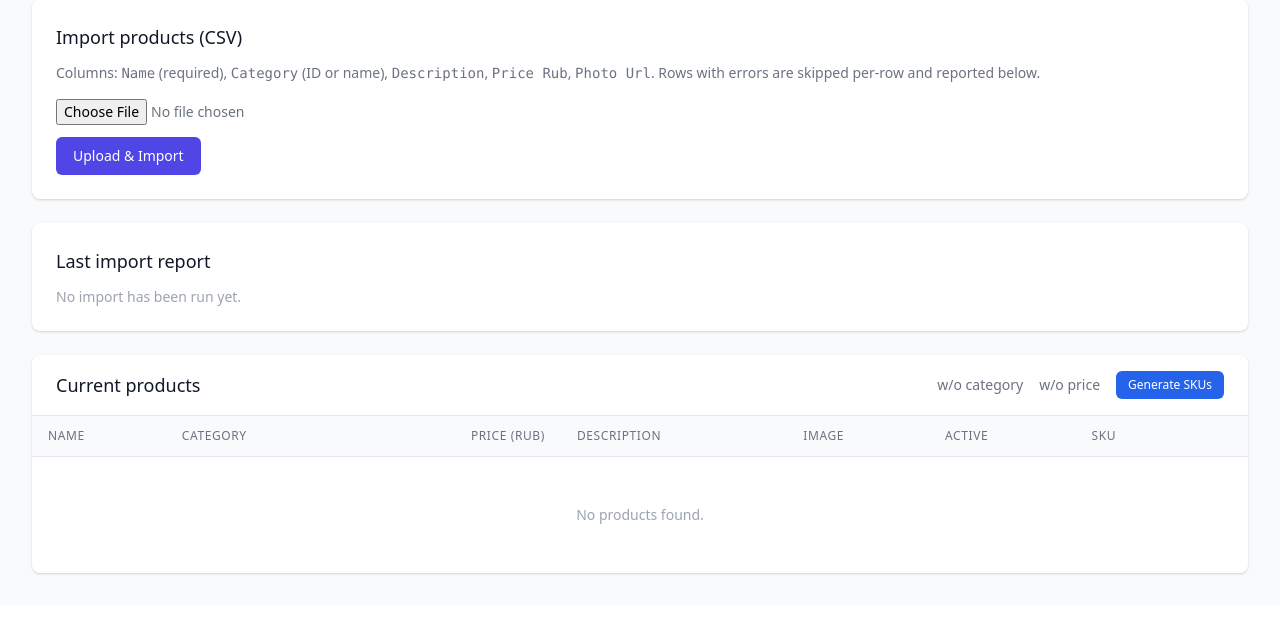
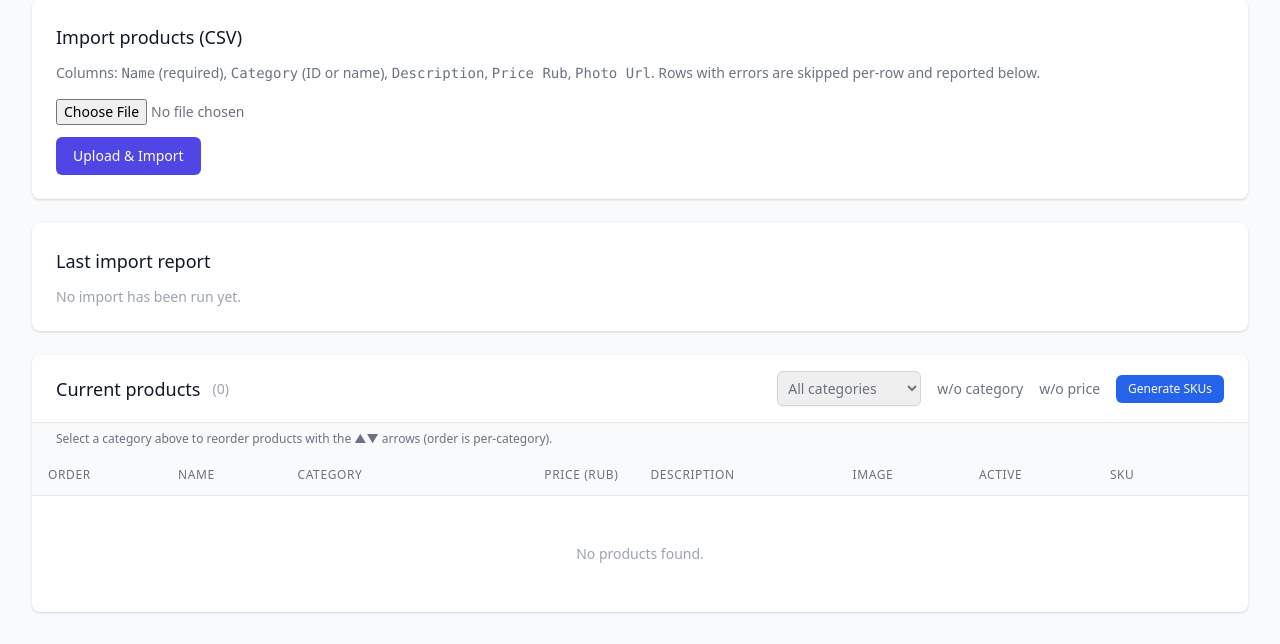
Before and after one commit to Ale007XD/sieshka, a Python web app: template app/web/templates/menu_admin.html in a window 1280 px wide. Shown: the part 583-1227 px from the top of the page. Before the commit the page ends 1158 px from the top, so only its background shows below. Run offline with Jinja, Linux system fonts and the light colour scheme; the template is opened without the code that fills it: most values are stand-ins (such as "Sample title", 1, 10 or a date in 2020); some libraries are stand-ins or nearby versions.

Commit message:
menu_product_reorder

```diff
--- a/app/agents/menu_agent.py
+++ b/app/agents/menu_agent.py
@@ -356,7 +356,7 @@
 
         Command schema: {product_id: str (UUID), name?: str, category?: str,
                          price_rub?: int, description?: str, image_url?: str,
-                         is_active?: bool}
+                         is_active?: bool, sku?: str, sort?: int}
         Only non-None fields are written; absent fields are left unchanged.
         Commit/rollback at-caller convention, same as apply_menu/apply_category.
         """
--- a/app/api/routes/admin.py
+++ b/app/api/routes/admin.py
@@ -182,6 +182,7 @@
             "image_url": p.image_url,
             "is_active": p.is_active,
             "sku": p.sku,
+            "sort": p.sort,
         }
         for p in products
     ]
--- a/app/services/menu_import_service.py
+++ b/app/services/menu_import_service.py
@@ -92,6 +92,7 @@
     image_url: str | None = None
     is_active: bool
     sku: str | None = None
+    sort: int = 0
 
 
 class IncompleteCounts(BaseModel):
@@ -572,7 +573,8 @@
             text(
                 "SELECT p.id AS id, p.name AS name, c.name AS category_name, "
                 "p.price_rub AS price_rub, p.description AS description, "
-                "p.image_url AS image_url, p.is_active AS is_active, p.sku AS sku "
+                "p.image_url AS image_url, p.is_active AS is_active, p.sku AS sku, "
+                "p.sort AS sort "
                 "FROM products p "
                 "LEFT JOIN categories c ON p.category_id = c.id "
                 "ORDER BY p.name"
@@ -589,6 +591,7 @@
                 image_url=row._mapping["image_url"],
                 is_active=row._mapping["is_active"],
                 sku=row._mapping["sku"],
+                sort=row._mapping["sort"],
             )
             for row in rows
         ]
--- a/app/services/menu_service.py
+++ b/app/services/menu_service.py
@@ -101,7 +101,7 @@
                 "LEFT JOIN inventory inv ON inv.sku = p.sku "
                 "WHERE p.category_id = :category_id "
                 "AND p.price_rub IS NOT NULL "
-                "ORDER BY p.name"
+                "ORDER BY p.sort, p.name"
             ),
             {"category_id": category_id},
         )
--- a/app/web/templates/menu_admin.html
+++ b/app/web/templates/menu_admin.html
@@ -255,9 +255,20 @@
 
 <!-- Product table -->
 <div class="bg-white rounded-lg shadow overflow-hidden">
-  <div class="px-6 py-4 border-b border-gray-200 flex items-center justify-between">
-    <h2 class="text-lg font-medium text-gray-900">Current products</h2>
-    <div class="text-sm text-gray-500 space-x-4 flex items-center">
+  <div class="px-6 py-4 border-b border-gray-200 flex items-center justify-between flex-wrap gap-3">
+    <div class="flex items-center gap-3">
+      <h2 class="text-lg font-medium text-gray-900">Current products</h2>
+      <span class="text-sm text-gray-400" x-text="'(' + filteredProducts().length + ')'"></span>
+    </div>
+    <div class="text-sm text-gray-500 space-x-4 flex items-center flex-wrap gap-y-2">
+      <select x-model="productCategoryFilter"
+              class="border border-gray-300 rounded-md shadow-sm text-sm p-1.5"
+              title="Filter the table below by category; also scopes the ▲▼ reorder arrows">
+        <option value="">All categories</option>
+        {% for c in categories %}
+        <option value="{{ c.name }}">{{ c.name }}</option>
+        {% endfor %}
+      </select>
       <span><span class="font-semibold text-amber-600" x-text="counts.null_category"></span> w/o category</span>
       <span><span class="font-semibold text-amber-600" x-text="counts.null_price"></span> w/o price</span>
       <button @click="generateSkus()" :disabled="skuBusy"
@@ -268,12 +279,23 @@
       </button>
     </div>
   </div>
+  <!-- Reorder feedback — separate state from productResult (add-product
+       form)/editError (edit row), same rationale as categoryReorderError. -->
+  <template x-if="productReorderError">
+    <div class="px-6 py-2 bg-red-50 text-red-600 text-sm" x-text="productReorderError"></div>
+  </template>
+  <template x-if="!productCategoryFilter">
+    <div class="px-6 py-2 bg-gray-50 text-gray-500 text-xs">
+      Select a category above to reorder products with the ▲▼ arrows (order is per-category).
+    </div>
+  </template>
   <template x-if="skuResult">
     <div class="px-6 py-2 bg-blue-50 text-blue-800 text-sm" x-text="skuResult"></div>
   </template>
   <table class="min-w-full divide-y divide-gray-200">
     <thead class="bg-gray-50">
       <tr>
+        <th class="px-4 py-3 text-left text-xs font-medium text-gray-500 uppercase tracking-wider">Order</th>
         <th class="px-4 py-3 text-left text-xs font-medium text-gray-500 uppercase tracking-wider">Name</th>
         <th class="px-4 py-3 text-left text-xs font-medium text-gray-500 uppercase tracking-wider">Category</th>
         <th class="px-4 py-3 text-right text-xs font-medium text-gray-500 uppercase tracking-wider">Price (Rub)</th>
@@ -286,15 +308,28 @@
     </thead>
     <!-- One <tbody> per product — multiple tbody is valid HTML and the only
          way to have multiple <tr> per x-for iteration in Alpine 3. -->
-    <template x-if="!products.length">
+    <template x-if="!filteredProducts().length">
       <tbody>
-        <tr><td colspan="8" class="px-6 py-12 text-center text-sm text-gray-400">No products found.</td></tr>
+        <tr><td colspan="9" class="px-6 py-12 text-center text-sm text-gray-400">No products found.</td></tr>
       </tbody>
     </template>
-    <template x-for="p in products" :key="p.id">
+    <template x-for="p in filteredProducts()" :key="p.id">
       <tbody>
         <!-- View row -->
         <tr x-show="editingId !== p.id">
+          <td class="px-4 py-3 text-sm">
+            <div class="flex items-center gap-1">
+              <button @click="moveProduct(p, 'up')"
+                      :disabled="productReorderBusy || !productCategoryFilter || filteredProducts().indexOf(p) === 0"
+                      class="text-gray-500 hover:text-indigo-600 disabled:opacity-30 disabled:cursor-not-allowed"
+                      title="Move up (earlier on the front-end Order page)">▲</button>
+              <button @click="moveProduct(p, 'down')"
+                      :disabled="productReorderBusy || !productCategoryFilter || filteredProducts().indexOf(p) === filteredProducts().length - 1"
+                      class="text-gray-500 hover:text-indigo-600 disabled:opacity-30 disabled:cursor-not-allowed"
+                      title="Move down (later on the front-end Order page)">▼</button>
+              <span class="text-xs text-gray-400 ml-1" x-text="p.sort"></span>
+            </div>
+          </td>
           <td class="px-4 py-3 text-sm text-gray-900" x-text="p.name"></td>
           <td class="px-4 py-3 text-sm text-gray-600" x-text="p.category_name || '—'"></td>
           <td class="px-4 py-3 text-sm text-gray-900 text-right">
@@ -321,6 +356,7 @@
         </tr>
         <!-- Edit row -->
         <tr x-show="editingId === p.id" class="bg-indigo-50">
+          <td class="px-4 py-3 text-xs text-gray-400 text-center" x-text="p.sort" title="Use the ▲▼ arrows (outside edit mode) to change order"></td>
           <td class="px-4 py-2">
             <input x-model="editForm.name" type="text"
                    class="w-full border border-gray-300 rounded-md shadow-sm text-sm p-1">
@@ -370,7 +406,7 @@
         </tr>
         <!-- Edit error row -->
         <tr x-show="editingId === p.id && editError" class="bg-red-50">
-          <td colspan="8" class="px-4 py-1 text-xs text-red-600" x-text="editError"></td>
+          <td colspan="9" class="px-4 py-1 text-xs text-red-600" x-text="editError"></td>
         </tr>
       </tbody>
     </template>
@@ -400,6 +436,26 @@
     productForm: { name: '', category: '', price_rub: null, description: '', image_url: '' },
     productBusy: false,
     productResult: null,
+
+    productCategoryFilter: '',
+    productReorderBusy: false,
+    productReorderError: null,
+
+    // Category filter + per-category display order for the Current products
+    // table. Filtering client-side (not a new backend query param) mirrors
+    // how categoriesFull is already a flat array Alpine slices in-browser —
+    // no new read endpoint needed. Sorted by (sort, name) so array position
+    // matches the front-end Order page's actual display position
+    // (menu_service.py::_fetch_products now orders "ORDER BY p.sort, p.name"
+    // — see DECISIONS.md sprint_menu_product_reorder), which is what makes
+    // the ▲▼ arrows below meaningful: index in this array == index on the
+    // customer-facing page for that category.
+    filteredProducts() {
+      const list = this.productCategoryFilter
+        ? this.products.filter(p => (p.category_name || '') === this.productCategoryFilter)
+        : this.products.slice();
+      return list.slice().sort((a, b) => (a.sort - b.sort) || a.name.localeCompare(b.name));
+    },
 
     csvBusy: false,
 
@@ -556,6 +612,57 @@
       }
     },
 
+    // Mirrors moveCategory() above — same renormalize-on-every-move strategy
+    // (0, 10, 20, ... over the CURRENT filtered+sorted view), same sequential-
+    // writes-not-one-transaction tradeoff, same PATCH /admin/menu/products/
+    // {id}/apply endpoint (no new backend route). Scoped to
+    // productCategoryFilter: reordering only makes sense within one
+    // category (that's the grouping the front-end Order page renders), so
+    // this is a no-op — guarded by the disabled ▲▼ buttons — when "All
+    // categories" is selected.
+    async moveProduct(product, direction) {
+      if (this.productReorderBusy || !this.productCategoryFilter) return;
+      const currentOrder = this.filteredProducts();
+      const idx = currentOrder.indexOf(product);
+      const targetIdx = direction === 'up' ? idx - 1 : idx + 1;
+      if (idx === -1 || targetIdx < 0 || targetIdx >= currentOrder.length) return;
+
+      const newOrder = currentOrder.slice();
+      [newOrder[idx], newOrder[targetIdx]] = [newOrder[targetIdx], newOrder[idx]];
+
+      this.productReorderBusy = true;
+      this.productReorderError = null;
+      try {
+        let latest = null;
+        for (let i = 0; i < newOrder.length; i++) {
+          const p = newOrder[i];
+          const desiredSort = i * 10;
+          if (p.sort === desiredSort) continue;
+          const resp = await fetch(`/admin/menu/products/${p.id}/apply`, {
+            method: 'PATCH',
+            headers: { 'Content-Type': 'application/json' },
+            body: JSON.stringify({ sort: desiredSort }),
+          });
+          if (!resp.ok) {
+            const text = await resp.text();
+            this.productReorderError = `Server error ${resp.status} reordering '${p.name}': ${text.slice(0, 200)}`;
+            return;
+          }
+          const data = await resp.json();
+          if (!data.ok) {
+            this.productReorderError = `Rejected reordering '${p.name}': ${data.error || 'validation failed'}`;
+            return;
+          }
+          latest = data;
+        }
+        if (latest && latest.products) this.products = latest.products;
+      } catch (e) {
+        this.productReorderError = String(e);
+      } finally {
+        this.productReorderBusy = false;
+      }
+    },
+
     startEditCategory(c) {
       this.editingCategoryId = c.id;
       this.editCategoryForm = {
```
Also changed, not shown: app/tools/menu_agent_tools.py (+20 -5 lines), migrations/versions/024_products_sort.py (added, +33 -0 lines), tests/unit/test_menu_agent_tools_update_product.py (added, +96 -0 lines), migrations/024_products_sort.sql (added).
